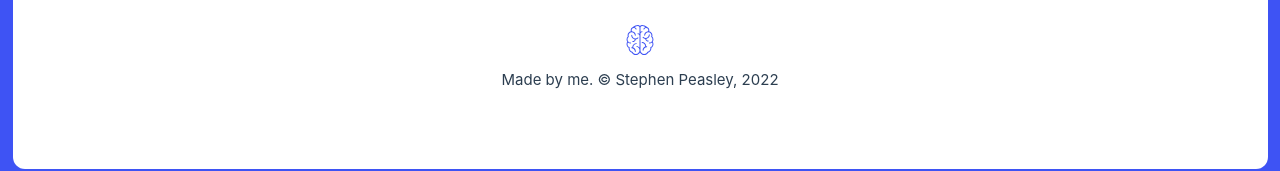
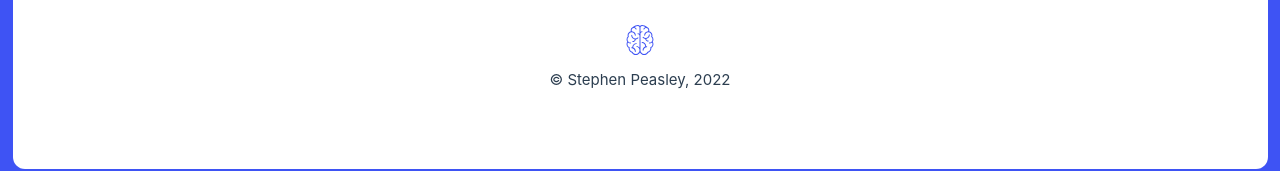
Before and after one commit to speasley/stephenpeasley, a Vue app: page / in a window 1280 px wide. Shown: the part 615-786 px from the top of the page. Built offline with nearby package versions, Linux system fonts and the light colour scheme.

Commit message:
refactor: trim footer copy

```diff
--- a/src/App.vue
+++ b/src/App.vue
@@ -53,7 +53,7 @@ onUnmounted(() => {
 
   <footer>
     <Brain />
-    <small>Made by me. &copy; Stephen Peasley, {{ currentYear }}</small>
+    <small>&copy; Stephen Peasley, {{ currentYear }}</small>
   </footer>
 </template>
 
```
